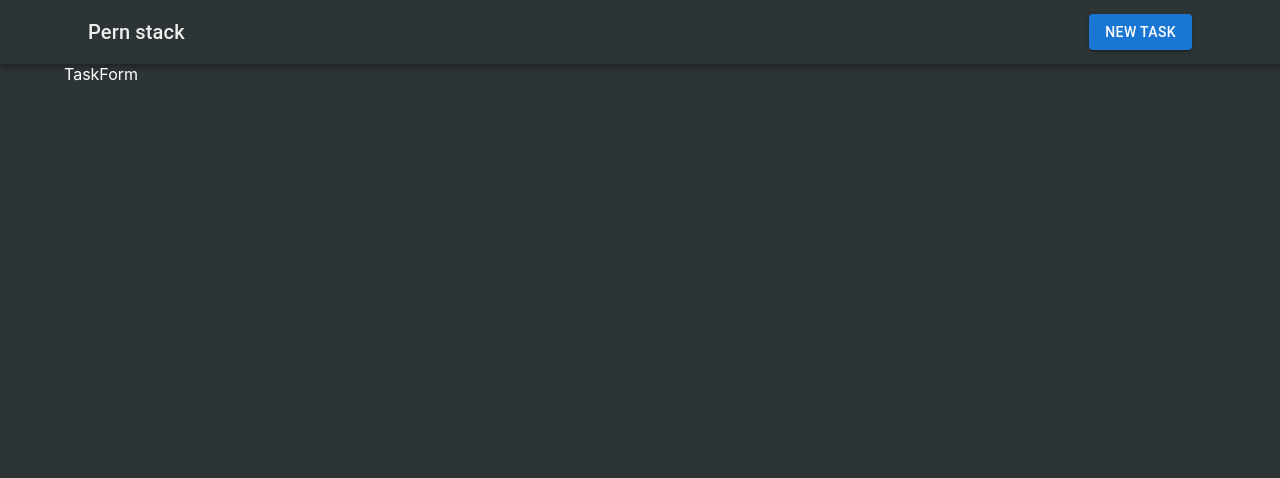
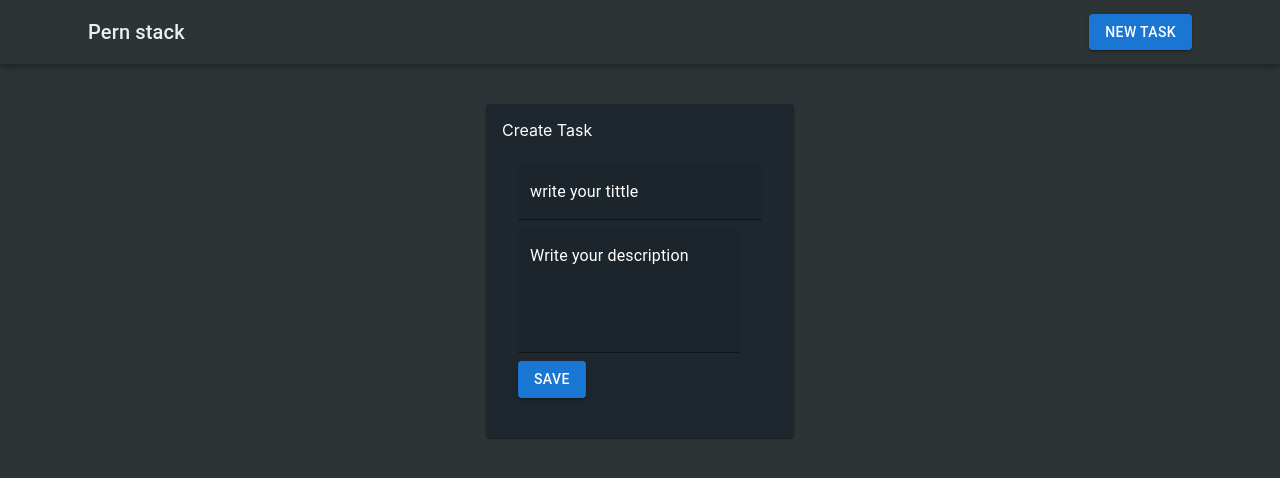
Before and after one commit to Gary122/listaTareas, a React (Create React App) app in the folder client/: page /tasks/new in a window 1280 px wide. Shown: the top 478 px of the page. Built offline with nearby package versions, Linux system fonts and the light colour scheme.

Commit message:
diseno formulario

```diff
--- a/client/src/components/TaskForm.js
+++ b/client/src/components/TaskForm.js
@@ -1,7 +1,52 @@
+import { Button, Card, CardContent, Grid, TextField, Typography } from "@mui/material"
+
+
 export default function TaskForm() {
   return (
-    <div>
-      TaskForm
-    </div>
+    <Grid container direction="column" alignItems="center" justifyContent="center">
+      <Grid item xs={3}>
+        <Card sx={{ mt: 5 }}
+          style={{
+            backgroundColor: '#1e272e',
+            padding: '1rem'
+          }}>
+          <Typography variant='5' textAlign='center' color='white'>  Create Task </Typography>
+          <CardContent>
+            <form>
+              <TextField
+                variant='filled'
+                label='write your tittle'
+                sx={{
+                  display: 'block',
+                  margin: '.5rem 0'
+                }}
+                inputProps={{style:{color:"white"}}}
+                InputLabelProps={{style:{color:"white"}}}
+              />
+
+              <TextField
+                variant='filled'
+                label='Write your description'
+                multiline
+                rows={4}
+                sx={{
+                  display: 'block',
+                  margin: '.5rem 0'
+                }}
+                inputProps={{style:{color:"white"}}}
+                InputLabelProps={{style:{color:"white"}}}
+              />
+
+              <Button variant='contained' color='primary' type='submit'>
+                Save
+              </Button>
+
+            </form>
+          </CardContent>
+        </Card>
+
+      </Grid>
+
+    </Grid>
   )
 }
```
